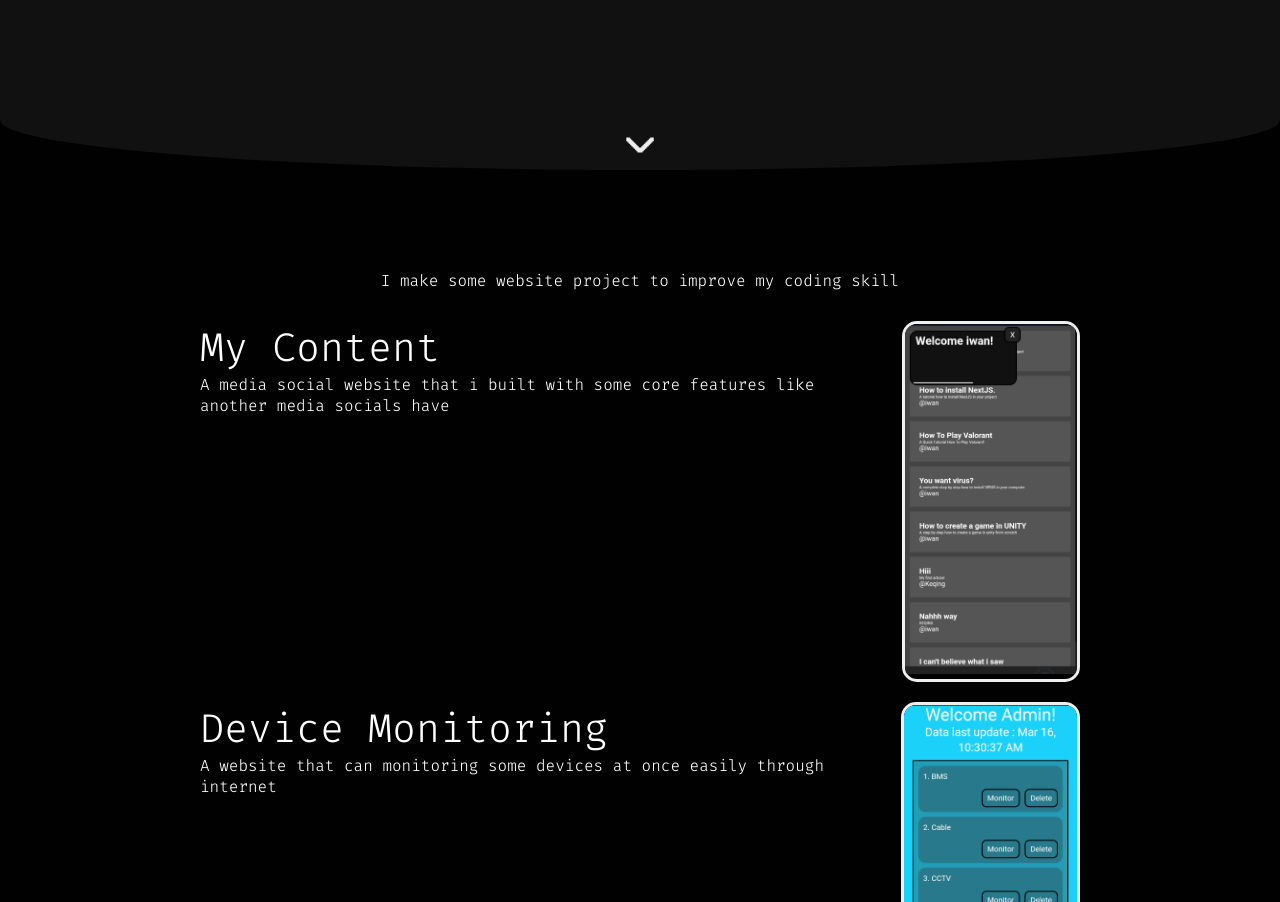
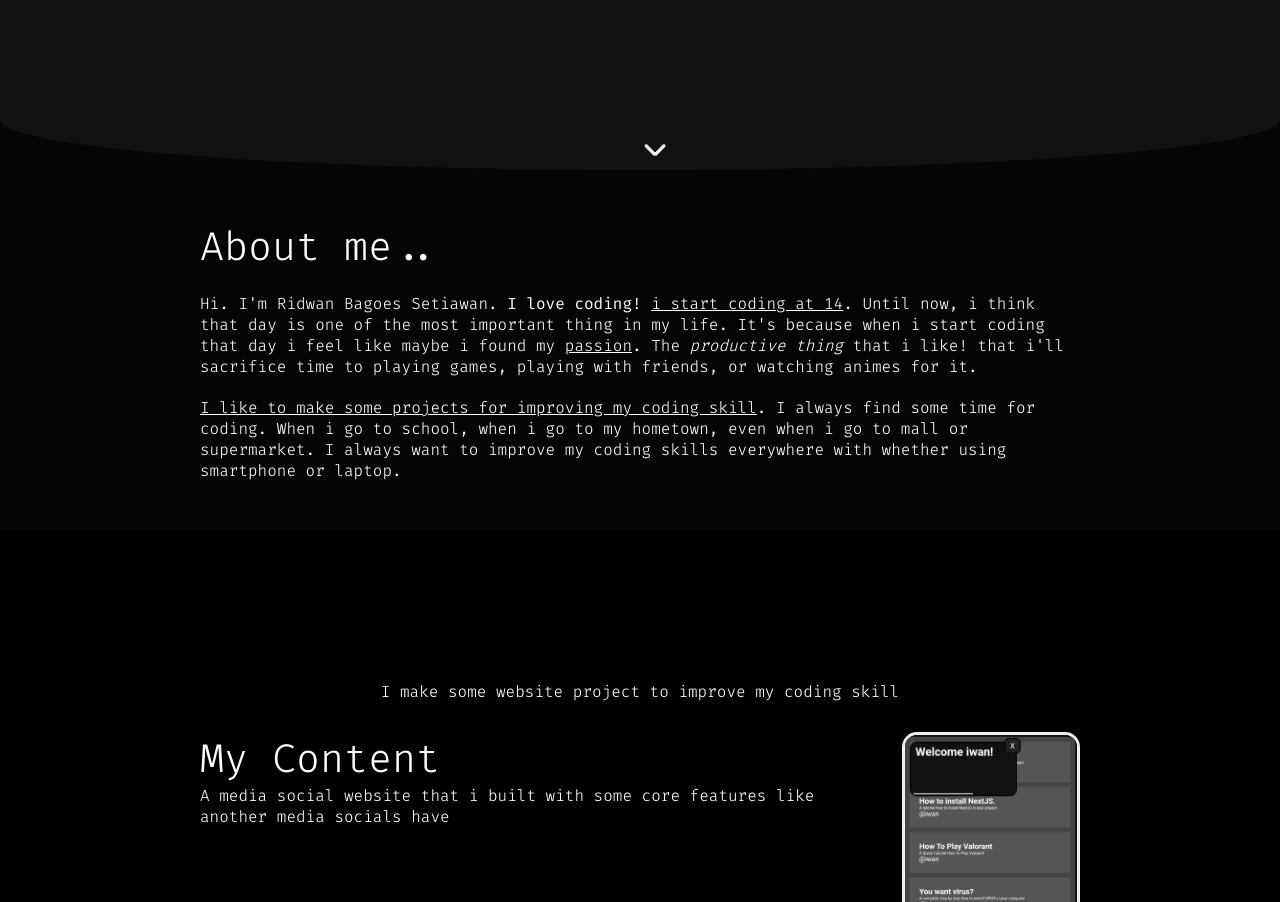
Before and after one commit to iwansal64/realm, an Astro site: page / in a window 1280 px wide. Shown: the part 580-1482 px from the top of the page. Built offline with nearby package versions, Linux system fonts and the light colour scheme; Astro itself is replaced by a stand-in of ours.

Commit message:
Add about me page

```diff
--- /dev/null
+++ b/src/components/about.astro
@@ -0,0 +1,11 @@
+---
+
+---
+
+<section class="about" id="about_me">
+    <div class="about_container">
+        <h1>About me..</h1>
+        <p>Hi. I'm Ridwan Bagoes Setiawan. <b>I love coding!</b> <u>i start coding at 14</u>. Until now, i think that day is one of the most important thing in my life. It's because when i start coding that day i feel like maybe i found my <u>passion</u>. The <i>productive thing</i> that i like! that i'll sacrifice time to playing games, playing with friends, or watching animes for it.</p>
+        <p><u>I like to make some projects for improving my coding skill</u>. I always find some time for coding. When i go to school, when i go to my hometown, even when i go to mall or supermarket. I always want to improve my coding skills everywhere with whether using smartphone or laptop.</p>
+    </div>
+</section>
--- a/src/components/hero.astro
+++ b/src/components/hero.astro
@@ -9,7 +9,7 @@ import down_arrow_image from "../images/down-arrow.png";
         <div class="profile_info">
             <p class="smooth greeting" data-smooth-delay="100">Hello! i'm..</p>
             <h1 class="smooth profile_name" data-smooth-delay="350">Ridwan Bagoes Setiawan</h1>
-            <p class="smooth profile_description" data-smooth-delay="600">I Love Coding!</p>
+            <p class="smooth profile_description" data-smooth-delay="600">FullStack Engineer</p>
             <button class="smooth call_to_action" data-smooth-delay="1000"><a href="#about_me">Find More About Me &RightArrow;</a></button>
         </div>
         <div class="profile_picture">
@@ -17,7 +17,9 @@ import down_arrow_image from "../images/down-arrow.png";
         </div>
     </div>
     <div class="decoration"></div>
-    <a href="#about_me" class="down_arrow">
-        <Image src={down_arrow_image} alt="down arrow" width={40} />
-    </a>
+    <div class="down_arrow smooth" data-smooth-delay="1200">
+        <a href="#about_me">
+            <Image src={down_arrow_image} alt="down arrow" width={30} />
+        </a>
+    </div>
 </section>
--- a/src/layouts/MainLayout.astro
+++ b/src/layouts/MainLayout.astro
@@ -34,6 +34,7 @@ const { title }  = Astro.props;
 		margin:0;
 		padding:0;
 		font-weight: 300;
+		scroll-behavior: smooth;
     }
 
 	html {
--- a/src/pages/index.astro
+++ b/src/pages/index.astro
@@ -3,7 +3,10 @@ import MainLayouts from "../layouts/MainLayout.astro";
 import Hero from "../components/hero.astro";
 import Showcase from "../components/showcase.astro";
 import Footer from "../components/footer.astro";
+import About from "../components/about.astro";
+
 import "../styles/hero_section.css";
+import "../styles/about.css";
 import "../styles/showcase.css";
 import "../styles/image_border.css";
 import "../styles/white_br.css";
@@ -12,6 +15,7 @@ import "../styles/white_br.css";
 
 <MainLayouts title="Realm">
 	<Hero />
+	<About />
 	<Showcase />
 	<Footer />
 </MainLayouts>
--- /dev/null
+++ b/src/styles/about.css
@@ -0,0 +1,18 @@
+section.about {
+  padding: 100px 200px 50px 200px;
+  background-color: #050505;
+}
+@media (max-width: 570px) {
+  section.about {
+    padding: 100px 40px 50px 40px;
+  }
+}
+section.about h1 {
+  font-size: 2.5rem;
+}
+section.about p {
+  margin-top: 20px;
+}
+section.about p b {
+  font-weight: bolder;
+}/*# sourceMappingURL=about.css.map */
--- a/src/styles/hero_section.css
+++ b/src/styles/hero_section.css
@@ -18,9 +18,24 @@
   position: absolute;
   left: 50%;
   bottom: 50px;
-  transform: translateX(-50%);
+}
+.hero .down_arrow > a {
+  position: relative;
+  animation-name: down_arrow;
+  animation-duration: 2s;
+  animation-iteration-count: infinite;
+  animation-timing-function: ease-in-out;
+  animation-direction: alternate;
 }
 
+@keyframes down_arrow {
+  0% {
+    top: 10px;
+  }
+  100% {
+    top: -10px;
+  }
+}
 .hero_container {
   position: relative;
   top: 50%;
--- a/src/styles/project_url.css
+++ b/src/styles/project_url.css
@@ -137,6 +137,9 @@
     grid-template-columns: repeat(2, max-content);
     gap: 2px;
   }
+  .project_images figcaption {
+    font-size: 0.8rem;
+  }
 }
 @media (max-width: 500px) {
   .project_images {
--- a/src/styles/showcase.css
+++ b/src/styles/showcase.css
@@ -1,5 +1,7 @@
 .statement {
   text-align: center;
+  padding-left: 40px;
+  padding-right: 40px;
 }
 
 .project {
--- a/src/typescript/first-contents.ts
+++ b/src/typescript/first-contents.ts
@@ -7,7 +7,6 @@ const intro_background = document.getElementsByClassName("intro_background")[0]
 const intro_content_container = document.getElementsByClassName("intro_content_container")[0] as HTMLDivElement;
 
 let current_index = 0;
-let timeline_done = false;
 let closed = false;
 
 function close_first_content() {
```
Also changed, not shown: 4 other files.
